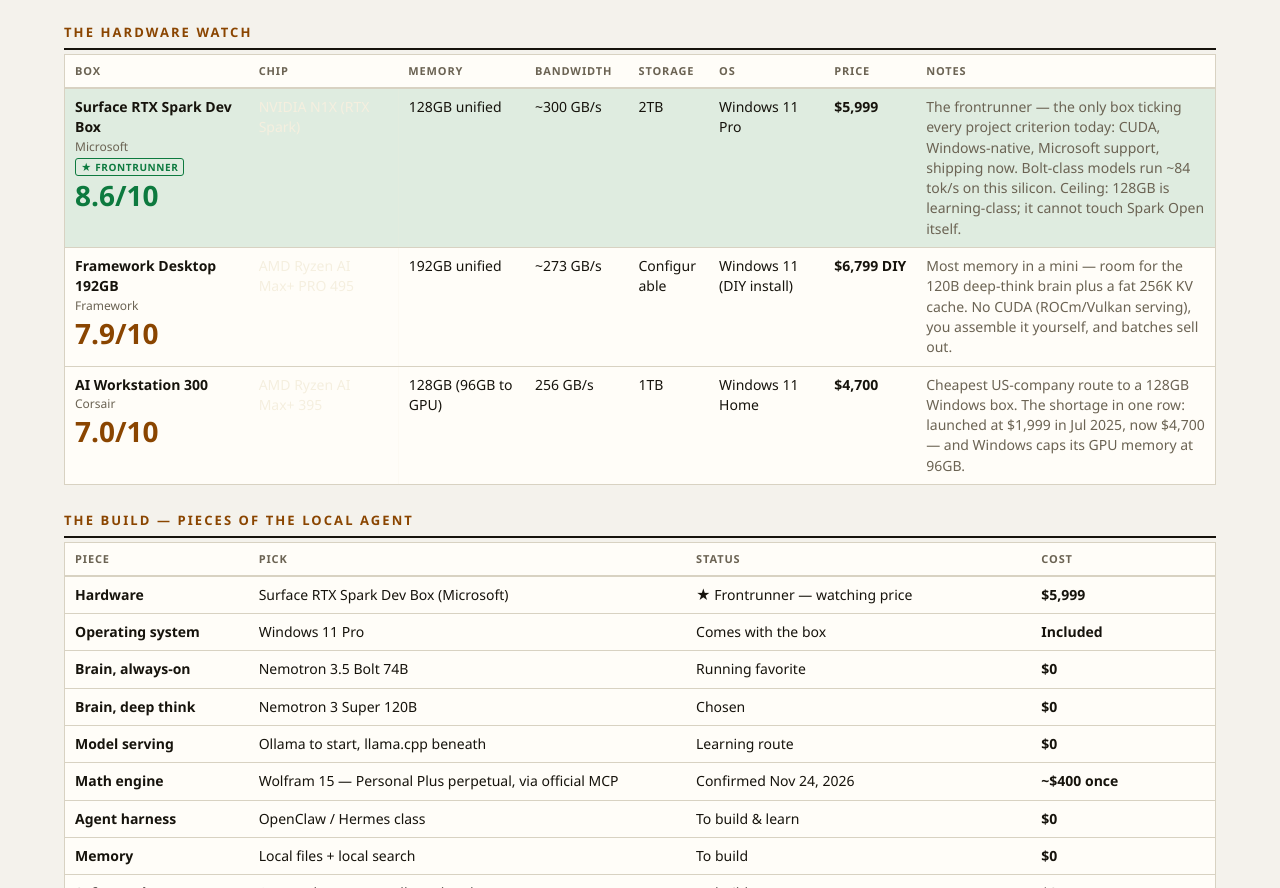
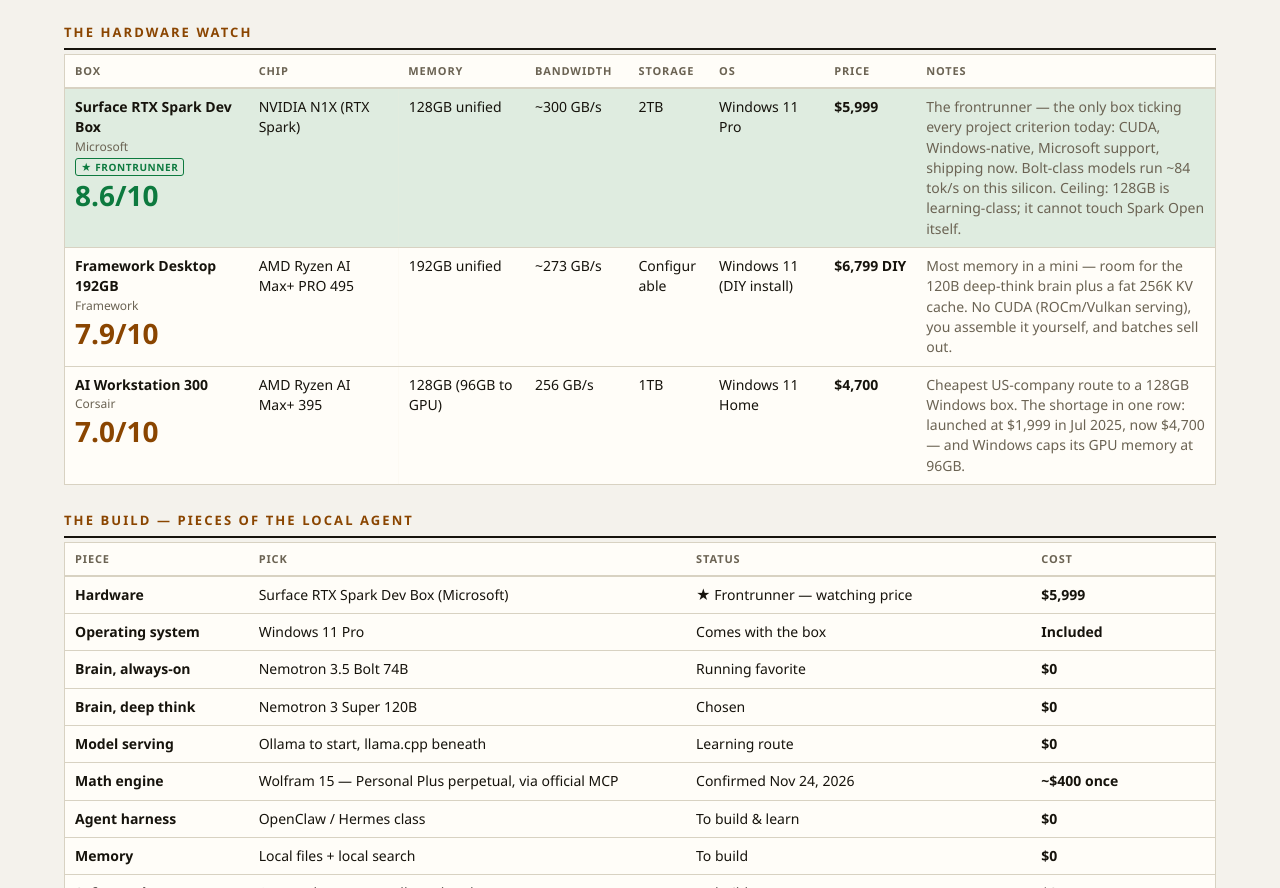
Before and after one commit to DaveSeiver/seiver-tv-data, a plain HTML site: page index-build.html in a window 1280 px wide. Shown: the part 4148-5036 px from the top of the page. Drawn offline with Linux system fonts and the light colour scheme.

Commit message:
Preview parity: same Hardware Watch CHIP column contrast fix

```diff
--- a/index-build.html
+++ b/index-build.html
@@ -263,6 +263,7 @@
       .aimx.hwx th:nth-child(7),.aimx.hwx td:nth-child(7){width:8%;}
       .aimx.hwx th:nth-child(8),.aimx.hwx td:nth-child(8){width:26%;}
       .aimx td.price{font-weight:700; white-space:nowrap;}
+      .aimx.hwx td.chip{color:var(--ink);}
       .aimx.bsx th:nth-child(1),.aimx.bsx td:nth-child(1){width:16%;}
       .aimx.bsx th:nth-child(2),.aimx.bsx td:nth-child(2){width:38%;}
       .aimx.bsx th:nth-child(3),.aimx.bsx td:nth-child(3){width:30%;}
```
